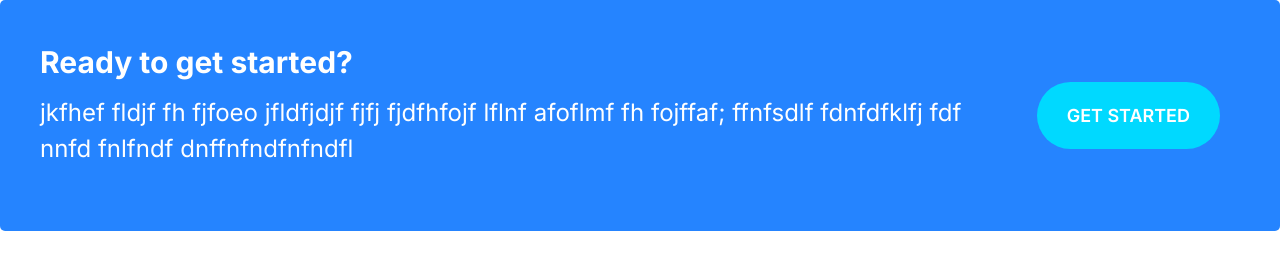
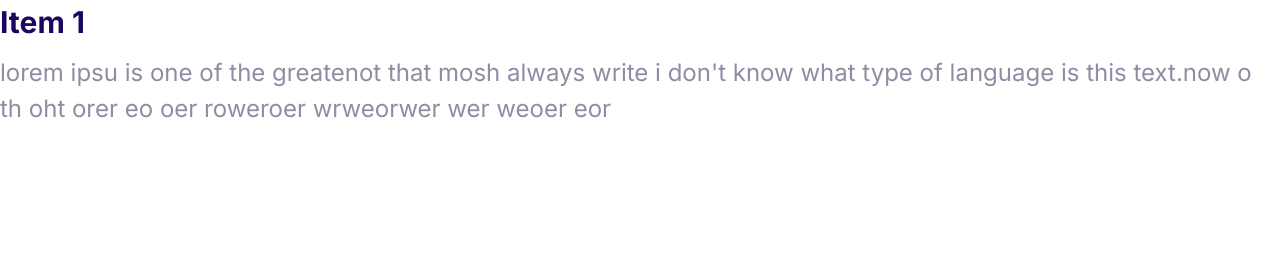
Before and after one commit to aman13e/aman13e.github.io, a plain HTML site: page index.html in a window 1280 px wide. Drawn offline with Linux system fonts and the light colour scheme.

Commit message:
collapsibles.

```diff
--- a/css/style.css
+++ b/css/style.css
@@ -476,3 +476,30 @@ text-align: center;
     grid-template-columns: 1fr auto;
    }
 }
+
+/*collabsibles*/
+.collapsible__header{
+display: flex;
+justify-content: space-between;
+}
+.collapsible__heading{
+margin-top: 0;
+font-size: 3rem;
+}
+.collapsible__chevron{
+    transform: rotate(-90deg);
+    transition: 0.3s;
+}
+.collapsible__content{
+max-height: 0;
+overflow: hidden;
+opacity: 0;
+transition: max-hegiht o.3sec;
+}
+.collapsible--expanded .chevron{
+    transform: rotate(0);
+}
+.collapsible--expanded .collapsible__content{
+    max-height: 100vh;
+    opacity: 1;
+}
--- a/index.html
+++ b/index.html
@@ -13,14 +13,21 @@
     <title>Ma Proffesional Website</title>
 </head>
 <body>
-    <div class="callout callout--primary">
-        <div class="grid grid--1x2">
-            <div class="callout--content">
-                <h2 class="callout--heading">Ready to get started?</h2>
-                <p>jkfhef fldjf fh fjfoeo jfldfjdjf fjfj fjdfhfojf lflnf afoflmf fh fojffaf; ffnfsdlf fdnfdfklfj fdf nnfd fnlfndf dnffnfndfnfndfl</p>
-            </div>
-        <a href="#" class="btn btn--secondary btn--streched">Get started</a>
-        </div>
-    </div>
+  <div class="collapsible collapsible--expanded">
+    <header class="collapsible__header">
+        <h2 class="collapsible__heading">Item 1</h2>
+
+
+            <svg class="icon icon--white collapsible__chevron">
+                <use xlink:href="images/sprite.svg#chevron"></use>
+            </svg>
+    </header>
+ <div class="collapsible__content">lorem ipsu is one of
+     the greatenot that mosh always
+     write i don't know what type of language is
+     this text.now o th oht orer eo oer roweroer
+      wrweorwer wer weoer eor</div>
+</div>
+<script src="js/main.js"></script>
 </body>
 </html
```
Also changed, not shown: css/components/callout.html (added, +9 -0 lines), images/sprite (1).svg (added), images/sprite.svg.
